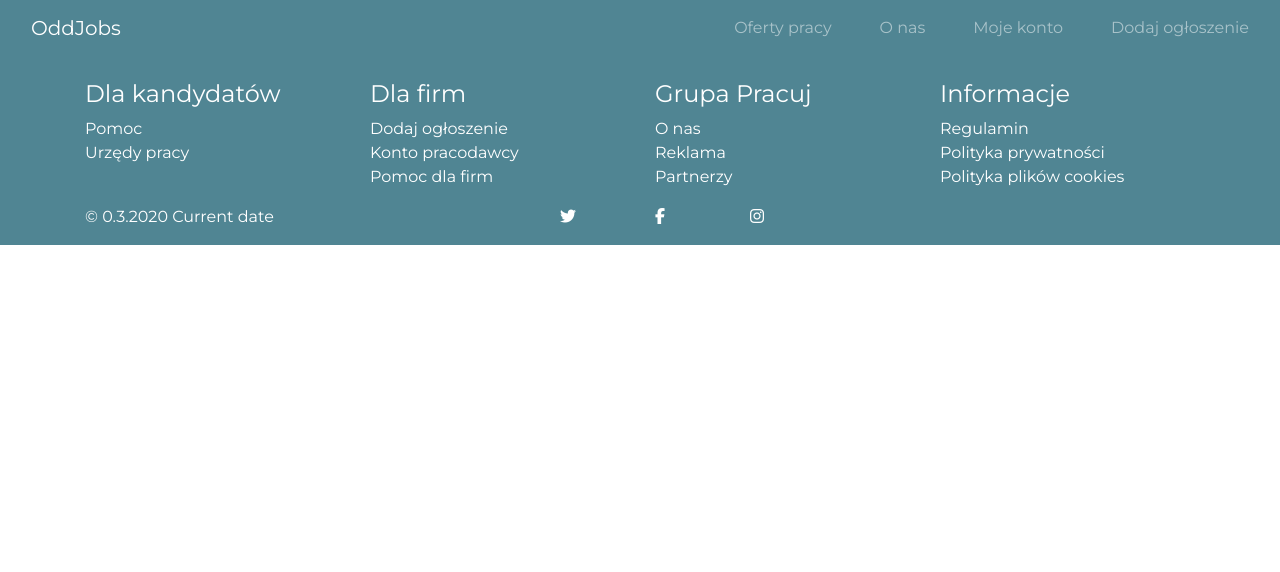
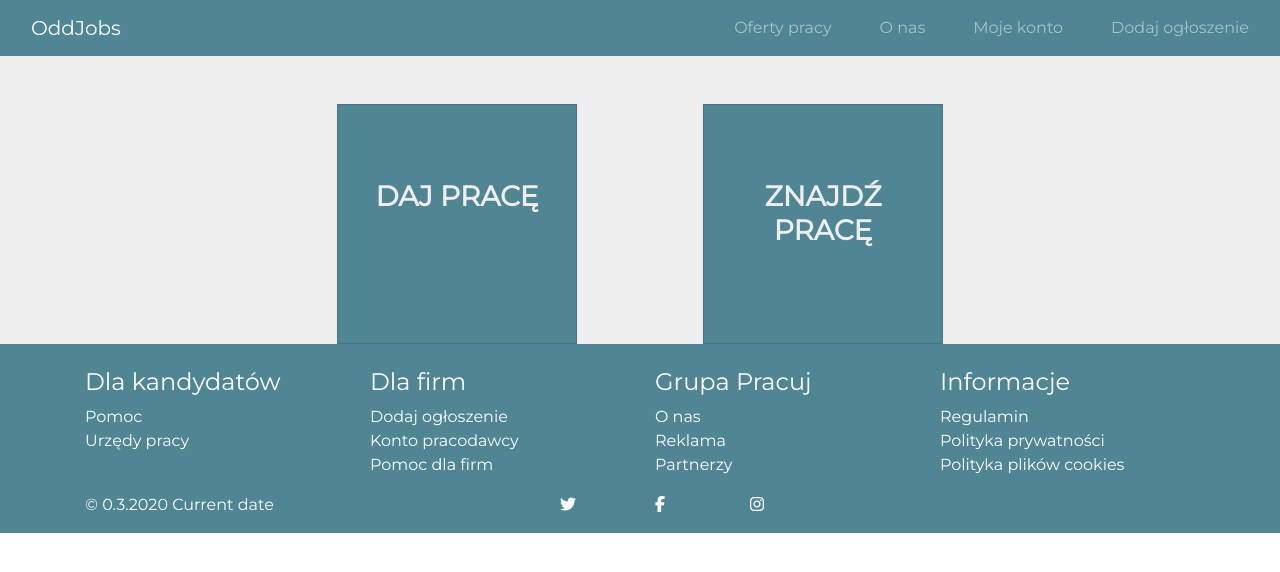
Before and after one commit to krzosa/OddJobsServiceFrontend, a React (Create React App) app: page /homePage in a window 1280 px wide. Shown: the top 572 px of the page. Built offline with nearby package versions, Linux system fonts and the light colour scheme.

Commit message:
Home Page added v 0.01

```diff
--- a/src/App.js
+++ b/src/App.js
@@ -12,6 +12,7 @@ import Offers from './views/Offers/Offers';
 import Body from './views/test-page/Body'
 import About from './views/about/About';
 import Details from './views/Details/Details';
+import HomePage from './views/HomePage/home';
 
 function App() {
   return (
@@ -23,6 +24,7 @@ function App() {
         <Route path="/rejestracja" component={Registration} />
         <Route path="/about" component={About} />
         <Route path="/details" component={Details} />
+	      <Route path="/homePage" component={HomePage} />
       </Switch>
       <Footer />
     </div>
--- /dev/null
+++ b/src/views/HomePage/home.js
@@ -0,0 +1,31 @@
+import React, { Component } from "react";
+import "./style.css"
+class HomePage extends Component{
+    render(){
+        return(
+          <div className="container d-flex justify-content-center text-center text-light">
+            <div className="row">
+              <div className="col-lg-6 ">
+                <div className="card mt-5 mr-5">
+                    <div className="card-body">
+                      <h3 className="card-title font-weight-bold vertical">DAJ PRACĘ</h3>
+                    </div>
+                  </div>
+              </div>
+              <div className="col-lg-6">
+                <div className="card mt-5 ml-5" >
+                    <div className="card-body">
+                      <h3 className="card-title font-weight-bold text-center vertical text-light">ZNAJDŹ PRACĘ</h3>
+                    </div>
+                  </div>
+              </div>
+
+            </div>
+          </div>
+        );
+    }
+}
+
+
+
+export default HomePage
--- /dev/null
+++ b/src/views/HomePage/style.css
@@ -0,0 +1,18 @@
+.card:hover{
+    box-shadow: 0 4px 8px 0 rgba(0, 0, 0, 0.2), 0 6px 20px 0 rgba(0, 0, 0, 0.19);
+}
+
+.navbar-custom {
+    background-color: rgb(80, 133, 147);
+}
+
+.card {
+    background-color: rgb(80, 133, 147);
+    width: 30vh;
+    height: 30vh;
+
+}
+
+.vertical{
+    margin-top:28%;
+    }
```
